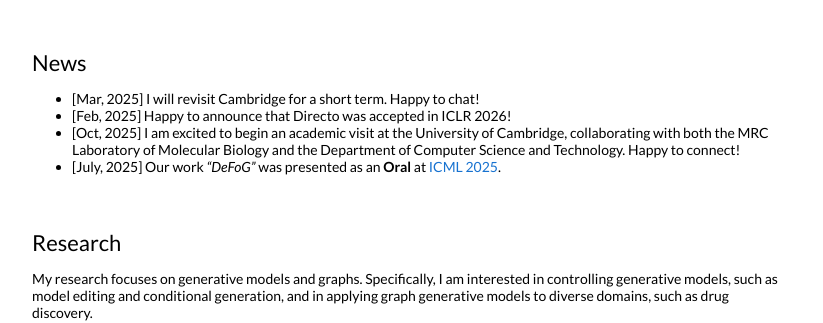
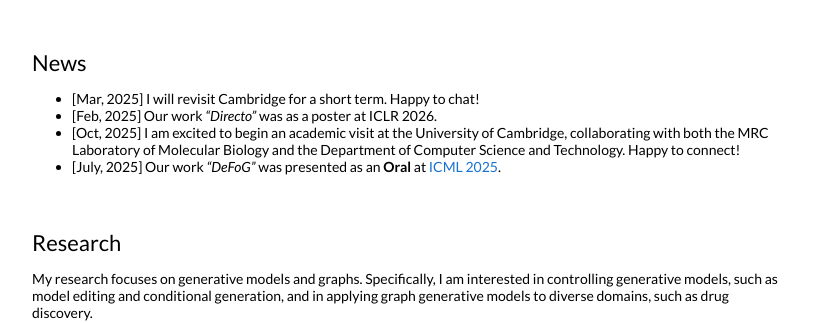
Before and after one commit to qym7/qym7.github.io, a Jekyll site: the page built from _posts/2025-07-01-DIRECTO.markdown, in a window 1280 px wide and 900 px high. Shown: the part 349-672 px from the top of the window, without its empty margins (228-1051 px from the left). Built offline with Jekyll 4.4.1, drawn with Linux system fonts in a browser that asks for light colours.

Commit message:
Update default.html

```diff
--- a/_layouts/default.html
+++ b/_layouts/default.html
@@ -73,7 +73,7 @@
                     [Mar, 2025] I will revisit Cambridge for a short term. Happy to chat!
                   </li>
                   <li>
-                    [Feb, 2025] Happy to announce that Directo was accepted in ICLR 2026!
+                    [Feb, 2025] Our work <i>“Directo”</i> was as a poster at ICLR 2026.
                   </li>
                   <li>
                     [Oct, 2025] I am excited to begin an academic visit at the University of Cambridge, collaborating with both the MRC Laboratory of Molecular Biology and the Department of Computer Science and Technology. Happy to connect!
```
